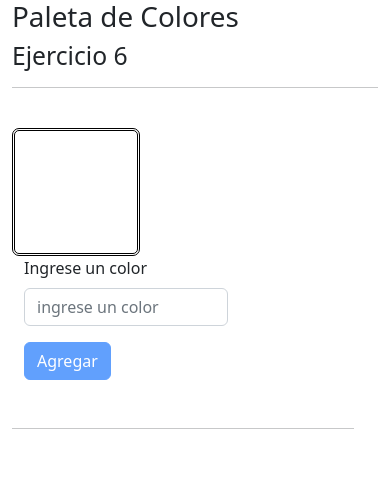
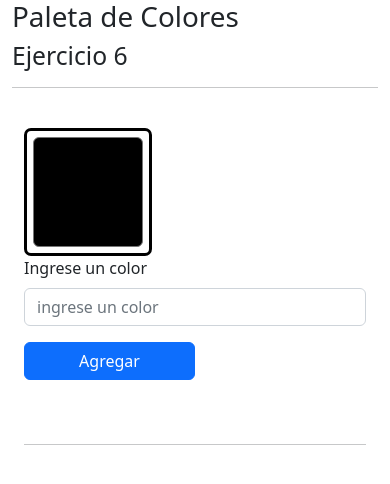
Before and after one commit to carlosmsx/c2i-Tp-React-Ejercicio6, a React (Create React App) app: page / in a window 390 px wide. Shown: the top 484 px of the page. Built offline with nearby package versions, Linux system fonts and the light colour scheme; a web font is replaced by a local one.

Commit message:
mejorada card para mostrar colores agregados. agregado maquetado responsive

```diff
--- a/src/components/ColorCard.jsx
+++ b/src/components/ColorCard.jsx
@@ -1,17 +1,20 @@
 import React from "react";
-import {Card} from 'react-bootstrap'
+import {Button, Card} from 'react-bootstrap'
+import './colorcard.css';
 
 const ColorCard = (props) => {
     return (
-        <div className="col-12 col-sm-6 col-md-3 px-2 pb-3">
+        <div className="col-6 col-sm-4 col-md-3 pb-3">
             <Card>
-                <Card.Header className="d-flex justify-content-evenly">
-                    <div className="colorCardClass"></div>
+                <Card.Header className="text-left">
+                    <Card.Title>{props.color.nombre}</Card.Title>
                 </Card.Header>
-                <Card.Body>
-                    <Card.Title>{props.color.nombre}</Card.Title>
-                    <Card.Text>{props.color.valor}</Card.Text>
+                <Card.Body className="d-flex justify-content-center">
+                    <div className="colorCardClass" style={{backgroundColor: props.color.codigo}}></div>
                 </Card.Body>
+                <Card.Footer className="d-flex justify-content-end">
+                    <Button>Borrar</Button>
+                </Card.Footer>
             </Card>
         </div>
     );
--- a/src/components/Formulario.jsx
+++ b/src/components/Formulario.jsx
@@ -1,58 +1,52 @@
-import React, {useState} from "react";
-import './formulario.css';
-import { Form, Button } from 'react-bootstrap';
+import React, { useState } from "react";
+import "./formulario.css";
+import { Form, Button } from "react-bootstrap";
 import ListaColores from "./ListaColores";
 
 const Formulario = () => {
-    const defaultColor = {nombre:'blanco', valor:'#ffffff'};
-
-    const colorNombre = ['blanco','negro','rojo','azul','amarillo','verde','celeste','violeta','gris','naranja'];
-    const colorRGB = ['#ffffff', '#000000', '#ff0000', '#0000ff', '#ffff00', '#00ff00', '#00ffff', '#8000ff', '#808080', '#ff8000'];
-
-    const [colorIngresado, setColorIngresado] = useState(defaultColor);
-    const [isDisabled, setIsDisabled] = useState(true);
+    const [colorIngresado, setColorIngresado] = useState("");
+    const [colorSeleccionado, setColorSeleccionado] = useState("#000000");
     const [listaColores, setListaColores] = useState([]);
 
-    const colorChange = (e)=>{
-        let color = e.target.value;
-        let posicion = colorNombre.indexOf(color);
-
-        if (posicion !== -1)
-        {
-            setColorIngresado({nombre: color, valor: colorRGB[posicion]});
-            setIsDisabled(false);
-        }
-        else
-        {
-            setIsDisabled(true);
-        }
-    }
-
-    const colorSubmit = (e)=>
-    {
+    const colorSubmit = (e) => {
         e.preventDefault();
-        setListaColores([...listaColores, colorIngresado]);
-        console.log(listaColores);
-    }
+        let nuevo = {};
+        nuevo.nombre = colorIngresado;
+        nuevo.codigo = colorSeleccionado;
+        console.log(nuevo);
+        setListaColores([...listaColores, nuevo]);
+    };
 
     return (
-        <div className="container-fluid pt-4 row">
-            <div style={{backgroundColor: colorIngresado.valor}} className="muestraClass col-4"></div>
-            <Form className="pb-5 col-8" onSubmit={colorSubmit}>
+        <div className="container-fluid pt-4">
+            <Form className="pb-5" onSubmit={colorSubmit}>
+                <div className="row">
+                    <Form.Group className="col-12 col-sm-3 col-md-2">
+                        <Form.Control
+                            value={colorSeleccionado}
+                            className="muestraClass"
+                            type="color"
+                            onChange={(e) => setColorSeleccionado(e.target.value)}
+                        />
+                    </Form.Group>
+                    <div className="col-12 col-sm-9 col-md-10">
                         <Form.Group className="mb-3" controlId="formColor">
                             <Form.Label>Ingrese un color</Form.Label>
                             <Form.Control
                                 type="text"
                                 placeholder="ingrese un color"
-                        onChange={(e) => colorChange(e)}
+                                value={colorIngresado}
+                                onChange={(e) => setColorIngresado(e.target.value)}
                             />
                         </Form.Group>
-                <Button disabled={isDisabled} variant="primary" type="submit">
+                        <Button className="col-6 col-sm-3" variant="primary" type="submit">
                             Agregar
                         </Button>
+                    </div>
+                </div>
             </Form>
-            <hr/>
-            <ListaColores listaColores={listaColores}/>
+            <hr />
+            <ListaColores listaColores={listaColores} />
         </div>
     );
 };
--- a/src/components/colorcard.css
+++ b/src/components/colorcard.css
@@ -5,6 +5,6 @@
     border-style: double;
     border-width: 3px;
     border-radius: 7px;
-    width: 8rem;
-    height: 8rem;
+    width: 7rem;
+    height: 7rem;
 }
--- a/src/components/formulario.css
+++ b/src/components/formulario.css
@@ -2,7 +2,7 @@
 {
     background-color: white;
     border-color: black;
-    border-style: double;
+    /*border-style: double;*/
     border-width: 3px;
     border-radius: 7px;
     width: 8rem;
```
Lines whose indentation alone changed are shown as unchanged.
